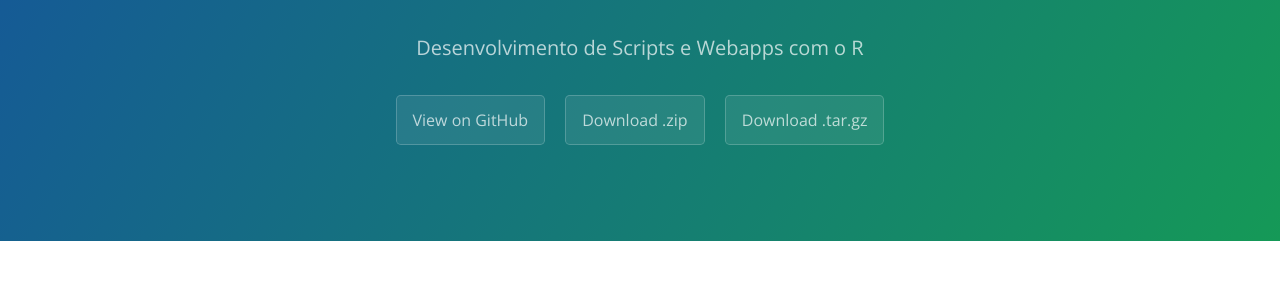
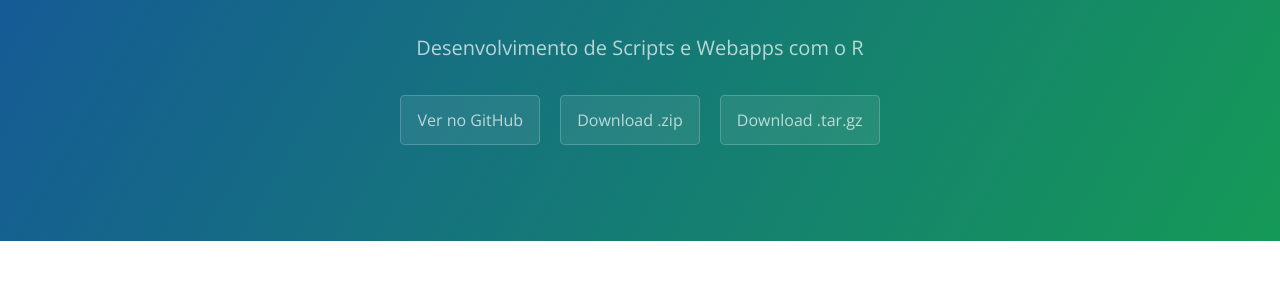
Before and after one commit to SSGoveia/geostats, a Jekyll site: the page built from index.md, in a window 1280 px wide. Shown: the part 198-483 px from the top of the page. Built offline with Jekyll 4.4.1, drawn with Linux system fonts in a browser that asks for light colours.

Commit message:
teste default

```diff
--- a/_layouts/default.html
+++ b/_layouts/default.html
@@ -57,7 +57,7 @@
       <h1 class="project-name">{{ page-title }}</h1>
       <h2 class="project-tagline">{{ page-tagline }}</h2>
       {% if page.layout == 'home' and site.github.is_project_page %}
-          <a href="{{ site.github.repository_url }}" class="btn">View on GitHub</a>
+          <a href="{{ site.github.repository_url }}" class="btn">Ver no GitHub</a>
         {% if site.show_downloads %}
           <a href="{{ site.github.zip_url }}" class="btn">Download .zip</a>
           <a href="{{ site.github.tar_url }}" class="btn">Download .tar.gz</a>
@@ -95,7 +95,7 @@
 
         <!-- Twitter icon -->
         <span class="my-span-icon">
-          <a href="https://twitter.com/{{ site.twitter.username }}" aria-label="{{ site.github.owner_name }}'s Twitter" title="{{ site.github.owner_name }}'s Twitter">
+          <a href="https://facebook.com/{{ site.fecebook.username }}" aria-label="{{ site.github.owner_name }}'s Facebook" title="{{ site.github.owner_name }}'s Facebook">
             <svg class="my-svg-icon" xmlns="http://www.w3.org/2000/svg" width="24" height="24" viewBox="0 0 24 24"><path d="M12 0c-6.627 0-12 5.373-12 12s5.373 12 12 12 12-5.373 12-12-5.373-12-12-12zm6.066 9.645c.183 4.04-2.83 8.544-8.164 8.544-1.622 0-3.131-.476-4.402-1.291 1.524.18 3.045-.244 4.252-1.189-1.256-.023-2.317-.854-2.684-1.995.451.086.895.061 1.298-.049-1.381-.278-2.335-1.522-2.304-2.853.388.215.83.344 1.301.359-1.279-.855-1.641-2.544-.889-3.835 1.416 1.738 3.533 2.881 5.92 3.001-.419-1.796.944-3.527 2.799-3.527.825 0 1.572.349 2.096.907.654-.128 1.27-.368 1.824-.697-.215.671-.67 1.233-1.263 1.589.581-.07 1.135-.224 1.649-.453-.384.578-.87 1.084-1.433 1.489z"/></svg>
           </a>
         </span>
```
